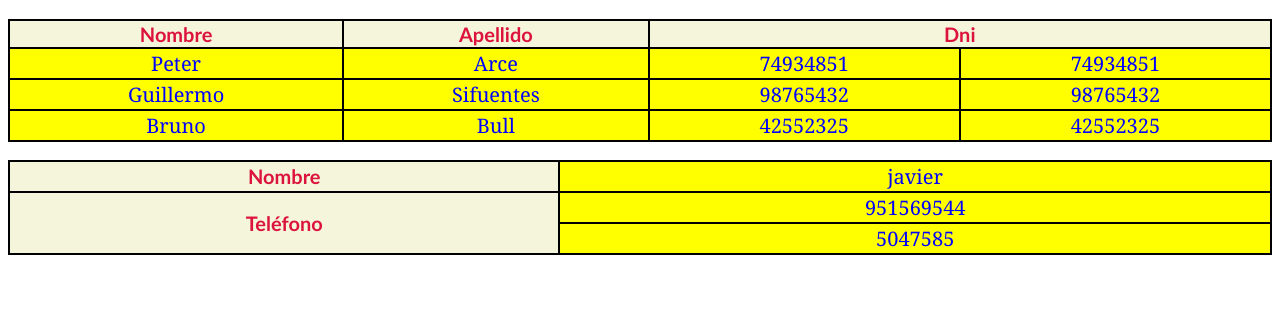
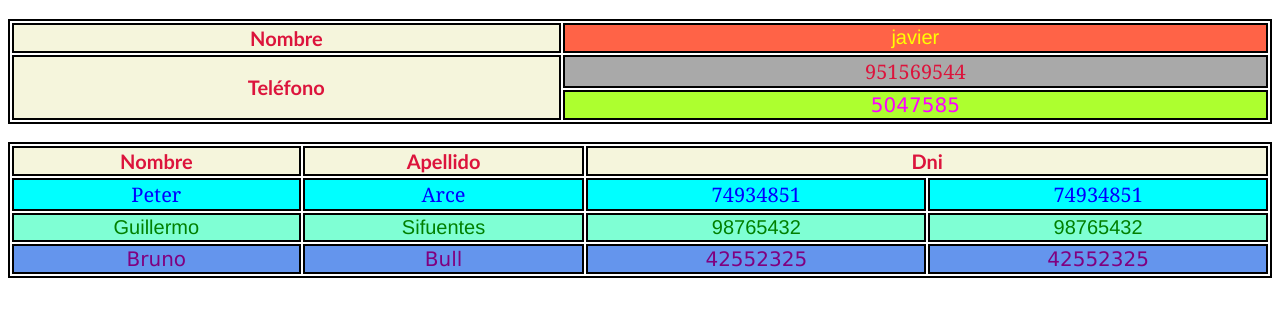
Before and after one commit to PeterArce96/tablas, a plain HTML site: page index.html in a window 1280 px wide. Shown: the part 73-390 px from the top of the page. Drawn offline with Linux system fonts and the light colour scheme.

Commit message:
actualización estilos

```diff
--- a/index.html
+++ b/index.html
@@ -10,42 +10,42 @@
 
 <body>
     <h1>Ejercicios con tablas</h1>
+    <table style="width:100%;">
+        <tr >
+        <th>Nombre</th>
+        <td class="t2nombre">javier</td>
+        </tr>
+        <tr >
+            <th rowspan="2">Teléfono</th>
+            <td class="t2telefono">951569544</td>
+        </tr>
+        <tr>
+            <td class="t2telefono2">5047585</td>
+        </tr>
+    </table>
+    <br>
     <table>
         <th>Nombre</th>
         <th>Apellido</th>
         <th colspan="2">Dni</th>
-        <tr>
+        <tr class="fila1">
             <td>Peter</td>
             <td>Arce</td>
             <td>74934851</td>
             <td>74934851</td>
         </tr>
-        <tr>
+        <tr class="fila2">
             <td>Guillermo</td>
             <td>Sifuentes</td>
             <td>98765432</td>
             <td>98765432</td>
         </tr>
-        <tr>
+        <tr class="fila3">
             <td>Bruno</td>
             <td>Bull</td>
             <td>42552325</td>
             <td>42552325</td>
         </tr>
     </table>
-    <br>
-    <table style="width:100%;">
-        <tr>
-        <th>Nombre</th>
-        <td>javier</td>
-        </tr>
-        <tr>
-            <th rowspan="2">Teléfono</th>
-            <td>951569544</td>
-        </tr>
-        <tr>
-            <td>5047585</td>
-        </tr>
-    </table>
 </body>
 </html>
--- a/style.css
+++ b/style.css
@@ -1,6 +1,6 @@
 table,th,td{
-    border: 2px solid black;
-    border-collapse: collapse;
+    border: 2px double black;
+
 
 }
 table{
@@ -12,13 +12,48 @@ th{
     color: crimson;
     font-family: 'Trebuchet MS', 'Lucida Sans Unicode', 'Lucida Grande', 'Lucida Sans', Arial, sans-serif;
 }
-td{
-    background-color: yellow;
+h1{
+    font-family: Impact, Haettenschweiler, 'Arial Narrow Bold', sans-serif;
+}
+.fila1{
+    background-color: aqua;
     color: blue;
     font-size: 20px;
     text-align: center;
     font-family: Cambria, Cochin, Georgia, Times, 'Times New Roman', serif;
 }
-h1{
-    font-family: Impact, Haettenschweiler, 'Arial Narrow Bold', sans-serif;
+.fila2{
+    background-color: aquamarine;
+    color: green;
+    font-size: 20px;
+    text-align: center;
+    font-family: 'Franklin Gothic Medium', 'Arial Narrow', Arial, sans-serif;
 }
+.fila3{
+    background-color: cornflowerblue;
+    color: purple;
+    font-size: 20px;
+    text-align: center;
+    font-family: Verdana, Geneva, Tahoma, sans-serif, 'Arial Narrow', Arial, sans-serif;
+}
+.t2nombre{
+    background-color: tomato;
+    color: yellow;
+    font-size: 20px;
+    text-align: center;
+    font-family: 'Franklin Gothic Medium', 'Arial Narrow', Arial, sans-serif;
+}
+.t2telefono{
+    background-color: darkgray;
+    color: crimson;
+    font-size: 20px;
+    text-align: center;
+    font-family: Cambria, Cochin, Georgia, Times, 'Times New Roman', serif;
+}
+.t2telefono2{
+    background-color: greenyellow;
+    color: magenta;
+    font-size: 20px;
+    text-align: center;
+    font-family: Verdana, Geneva, Tahoma, sans-serif, 'Arial Narrow', Arial, sans-serif;
+}
```
